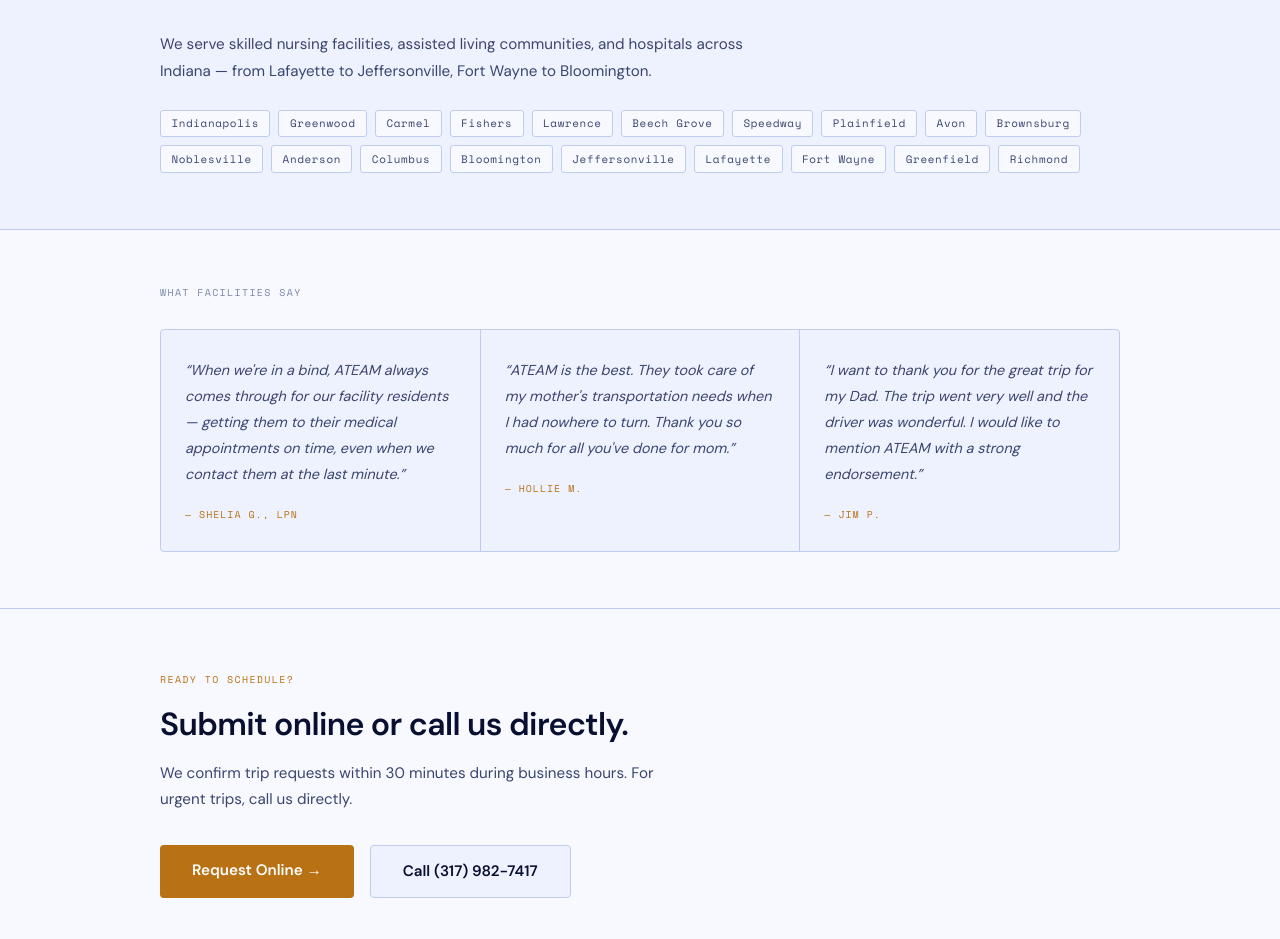
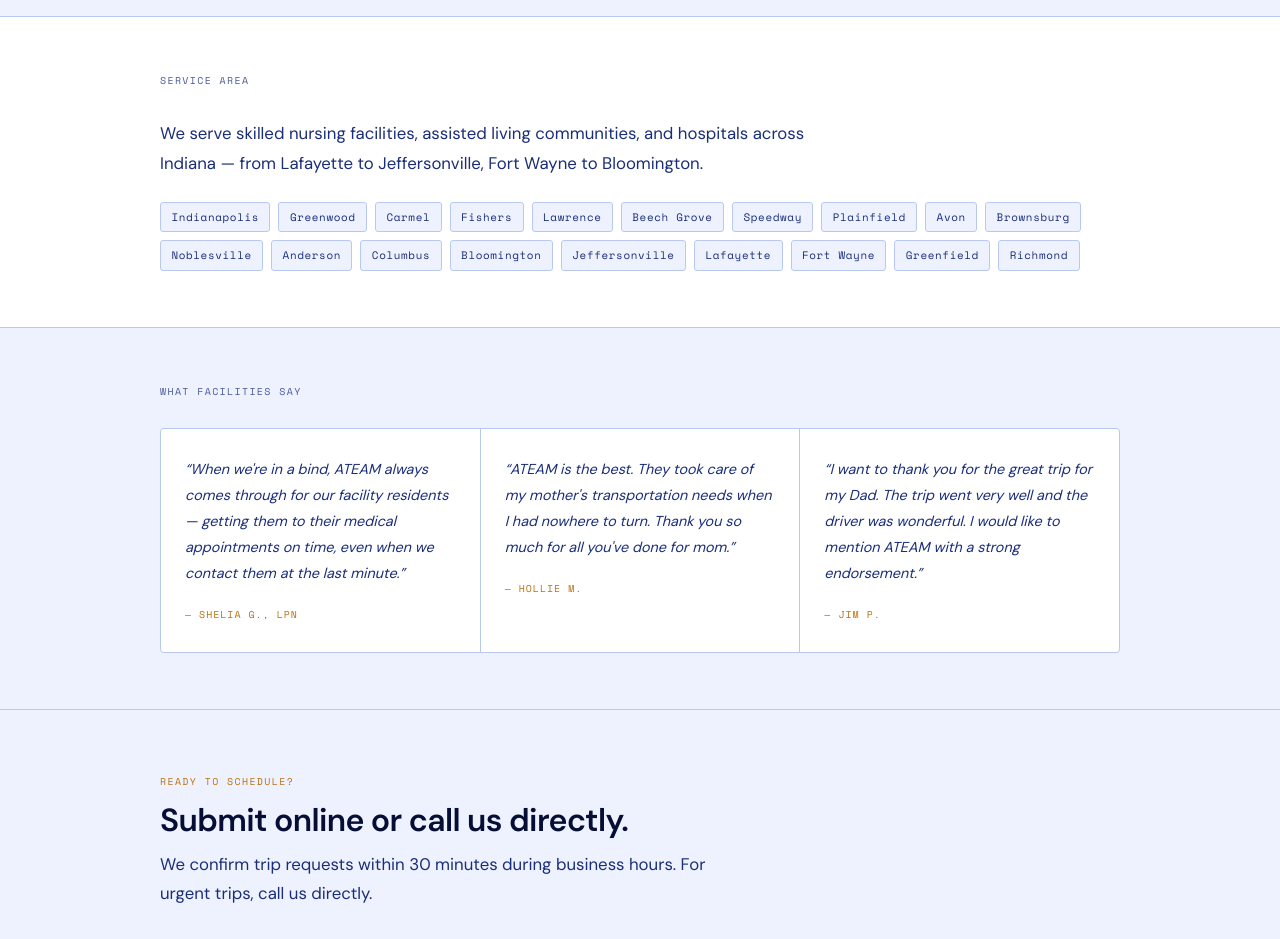
Before and after one commit to godfathereltee/ateam-transport, a Next.js app: page / in a window 1280 px wide. Shown: the part 1525-2464 px from the top of the page. Built offline with nearby package versions, Linux system fonts and the light colour scheme.

Commit message:
Bigger fonts, white bg with Royal Blue text in light mode, brighter white in dark mode

```diff
--- a/src/app/globals.css
+++ b/src/app/globals.css
@@ -1,13 +1,13 @@
 @import "tailwindcss";
 
-/* Light mode — Pearl White */
+/* Light mode — White background, Royal Blue type */
 :root {
-  --bg: #EEF2FF;
-  --bg-panel: #F8F9FF;
-  --border: #C0CBF0;
-  --text: #080F30;
-  --text-2: #3A456E;
-  --text-3: #7A85AA;
+  --bg: #FFFFFF;
+  --bg-panel: #EEF2FF;
+  --border: #B8C8F0;
+  --text: #060E36;
+  --text-2: #1A2D7A;
+  --text-3: #4A5A9A;
   --accent: #B87214;
   --accent-fg: #ffffff;
   --crit: #B03020;
@@ -15,15 +15,15 @@
   --warn: #8A6010;
 }
 
-/* Dark mode — Royal Blue */
+/* Dark mode — Royal Blue background, bright white type */
 @media (prefers-color-scheme: dark) {
   :root:not([data-theme="light"]) {
     --bg: #060E36;
     --bg-panel: #0C1750;
     --border: #1A2A6E;
-    --text: #EEF0FF;
-    --text-2: #A8B4E0;
-    --text-3: #5A68A0;
+    --text: #FFFFFF;
+    --text-2: #C8D4F8;
+    --text-3: #6878B8;
     --accent: #E89818;
     --accent-fg: #060E36;
     --crit: #D44535;
@@ -36,9 +36,9 @@
   --bg: #060E36;
   --bg-panel: #0C1750;
   --border: #1A2A6E;
-  --text: #EEF0FF;
-  --text-2: #A8B4E0;
-  --text-3: #5A68A0;
+  --text: #FFFFFF;
+  --text-2: #C8D4F8;
+  --text-3: #6878B8;
   --accent: #E89818;
   --accent-fg: #060E36;
   --crit: #D44535;
@@ -51,6 +51,10 @@
   color: var(--text);
   font-family: var(--font-sans, system-ui, sans-serif);
   -webkit-font-smoothing: antialiased;
+  font-size: 17px;
+  line-height: 1.7;
 }
 
+h1, h2, h3 { line-height: 1.1; letter-spacing: -.02em; }
+
 * { box-sizing: border-box; }
--- a/src/app/page.tsx
+++ b/src/app/page.tsx
@@ -76,8 +76,8 @@
             ].map(s => (
               <div key={s.title} style={{ background: 'var(--bg-panel)', padding: '1.75rem 1.5rem' }}>
                 <div style={{ width: '2rem', height: '2px', background: 'var(--accent)', marginBottom: '1rem' }} />
-                <div style={{ fontWeight: 600, color: 'var(--text)', marginBottom: '.6rem', fontSize: '.95rem' }}>{s.title}</div>
-                <div style={{ color: 'var(--text-2)', fontSize: '.87rem', lineHeight: 1.7 }}>{s.desc}</div>
+                <div style={{ fontWeight: 600, color: 'var(--text)', marginBottom: '.6rem', fontSize: '1.15rem' }}>{s.title}</div>
+                <div style={{ color: 'var(--text-2)', fontSize: '1rem', lineHeight: 1.7 }}>{s.desc}</div>
               </div>
             ))}
           </div>
@@ -89,7 +89,7 @@
         <div style={{ maxWidth: '960px', margin: '0 auto' }}>
           <div style={{ fontFamily: 'var(--font-mono)', fontSize: '.62rem', letterSpacing: '.14em', textTransform: 'uppercase', color: 'var(--accent)', marginBottom: '.75rem' }}>Est. October 2016 · Celebrating 10 Years of Service</div>
           <h2 style={{ fontSize: 'clamp(1.5rem, 3.5vw, 2.25rem)', fontWeight: 700, color: 'var(--text)', lineHeight: 1.15, marginBottom: '1rem', letterSpacing: '-.02em', maxWidth: '20ch' }}>The original. Still the standard.</h2>
-          <p style={{ color: 'var(--text-2)', lineHeight: 1.8, fontSize: '.95rem', maxWidth: '58ch', marginBottom: '0' }}>
+          <p style={{ color: 'var(--text-2)', lineHeight: 1.8, fontSize: '1.05rem', maxWidth: '58ch', marginBottom: '0' }}>
             A-TEAM Transport was founded by a disabled veteran with one mission: move patients safely, every time, no exceptions. This October, we celebrate 10 years of doing exactly that — a decade of trusted relationships, thousands of safe trips, and a standard that has never wavered. Thank you, Central Indiana, for trusting us with the people who matter most.
           </p>
         </div>
@@ -99,7 +99,7 @@
       <section style={{ padding: '3.5rem 1.5rem', borderBottom: '1px solid var(--border)' }}>
         <div style={{ maxWidth: '960px', margin: '0 auto' }}>
           <div style={{ fontFamily: 'var(--font-mono)', fontSize: '.62rem', letterSpacing: '.14em', textTransform: 'uppercase', color: 'var(--text-3)', marginBottom: '1.75rem' }}>Service Area</div>
-          <p style={{ color: 'var(--text-2)', fontSize: '.95rem', lineHeight: 1.8, marginBottom: '1.5rem', maxWidth: '58ch' }}>
+          <p style={{ color: 'var(--text-2)', fontSize: '1.05rem', lineHeight: 1.8, marginBottom: '1.5rem', maxWidth: '58ch' }}>
             We serve skilled nursing facilities, assisted living communities, and hospitals across Indiana — from Lafayette to Jeffersonville, Fort Wayne to Bloomington.
           </p>
           <div style={{ display: 'flex', flexWrap: 'wrap', gap: '.5rem' }}>
@@ -143,12 +143,12 @@
         <div style={{ maxWidth: '960px', margin: '0 auto' }}>
           <div style={{ fontFamily: 'var(--font-mono)', fontSize: '.62rem', letterSpacing: '.14em', textTransform: 'uppercase', color: 'var(--accent)', marginBottom: '.75rem' }}>Ready to schedule?</div>
           <h2 style={{ fontSize: 'clamp(1.4rem, 3vw, 2rem)', fontWeight: 700, color: 'var(--text)', marginBottom: '.75rem', letterSpacing: '-.02em' }}>Submit online or call us directly.</h2>
-          <p style={{ color: 'var(--text-2)', marginBottom: '2rem', fontSize: '.95rem', lineHeight: 1.75, maxWidth: '50ch' }}>We confirm trip requests within 30 minutes during business hours. For urgent trips, call us directly.</p>
+          <p style={{ color: 'var(--text-2)', marginBottom: '2rem', fontSize: '1.05rem', lineHeight: 1.75, maxWidth: '50ch' }}>We confirm trip requests within 30 minutes during business hours. For urgent trips, call us directly.</p>
           <div style={{ display: 'flex', gap: '1rem', flexWrap: 'wrap' }}>
-            <Link href="/book" style={{ background: 'var(--accent)', color: 'var(--accent-fg)', padding: '.9rem 2rem', borderRadius: '4px', textDecoration: 'none', fontWeight: 700, fontSize: '.95rem' }}>
+            <Link href="/book" style={{ background: 'var(--accent)', color: 'var(--accent-fg)', padding: '.9rem 2rem', borderRadius: '4px', textDecoration: 'none', fontWeight: 700, fontSize: '1.05rem' }}>
               Request Online →
             </Link>
-            <a href="tel:3179827417" style={{ border: '1px solid var(--border)', color: 'var(--text)', padding: '.9rem 2rem', borderRadius: '4px', textDecoration: 'none', fontWeight: 600, fontSize: '.95rem', background: 'var(--bg)' }}>
+            <a href="tel:3179827417" style={{ border: '1px solid var(--border)', color: 'var(--text)', padding: '.9rem 2rem', borderRadius: '4px', textDecoration: 'none', fontWeight: 600, fontSize: '1.05rem', background: 'var(--bg)' }}>
               Call (317) 982-7417
             </a>
           </div>
```
